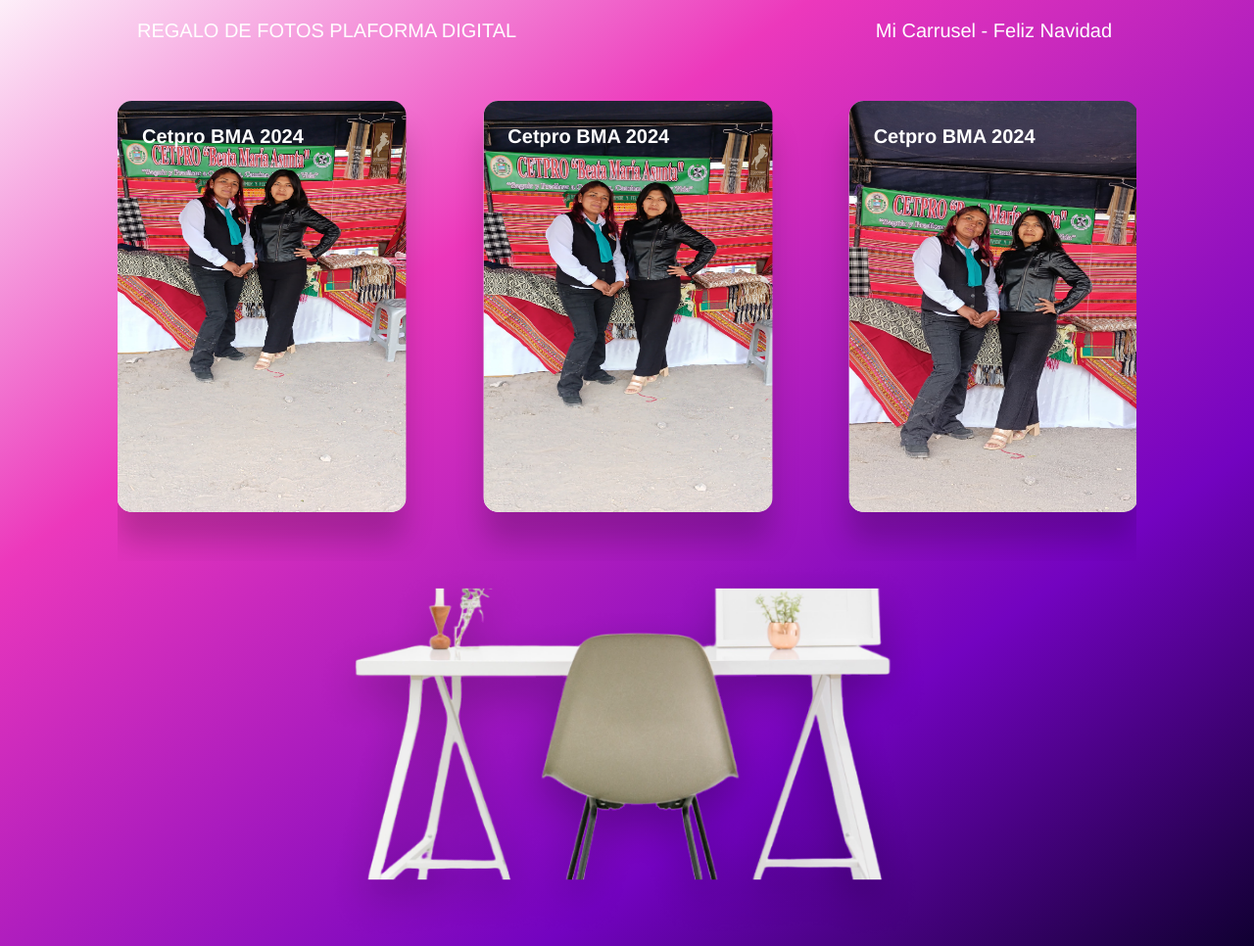
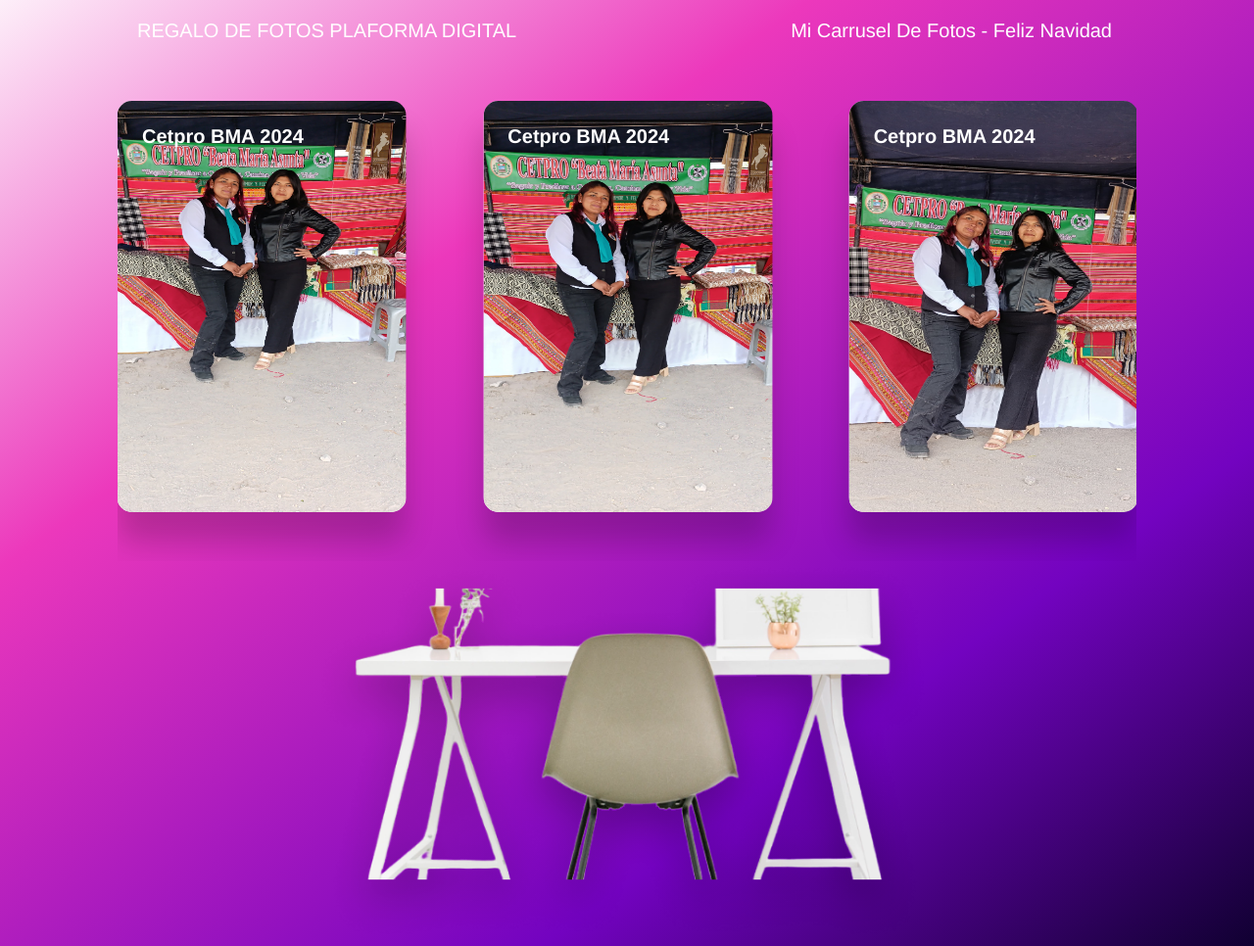
Before and after one commit to rivald-lang/plataformas-BMA-regalo, a plain HTML site: page index.html in a window 1280 px wide. Shown: the top 966 px of the page at 98% size. Drawn offline with nearby package versions, Linux system fonts and the light colour scheme; grey boxes are pictures that could not be loaded.

Commit message:
Update index.html

```diff
--- a/index.html
+++ b/index.html
@@ -19,7 +19,7 @@
         </div>
         <div class="right">
             <ul>
-                <li><a href="#">Mi Carrusel - Feliz Navidad</a></li>
+                <li><a href="#">Mi Carrusel de Fotos - Feliz Navidad</a></li>
             </ul>
         </div>
     </nav>
```
